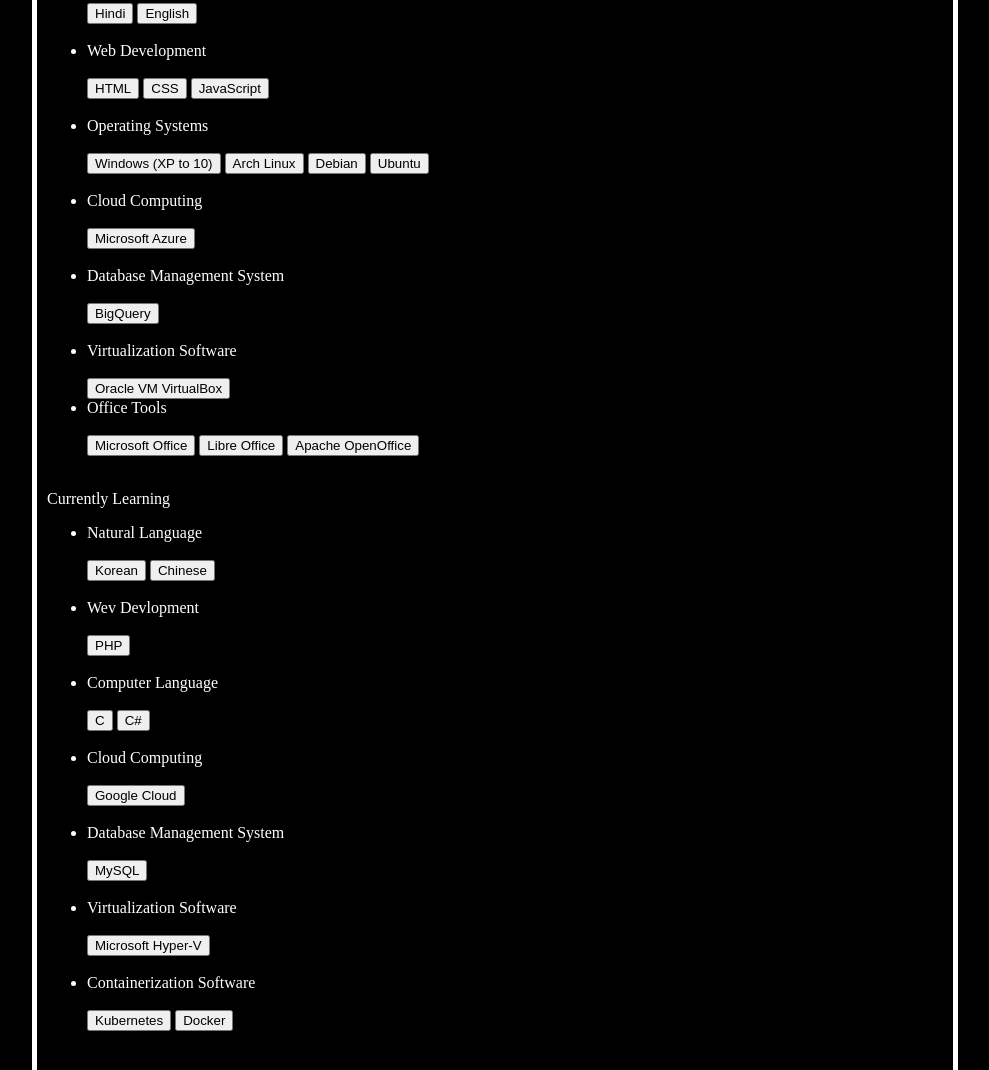
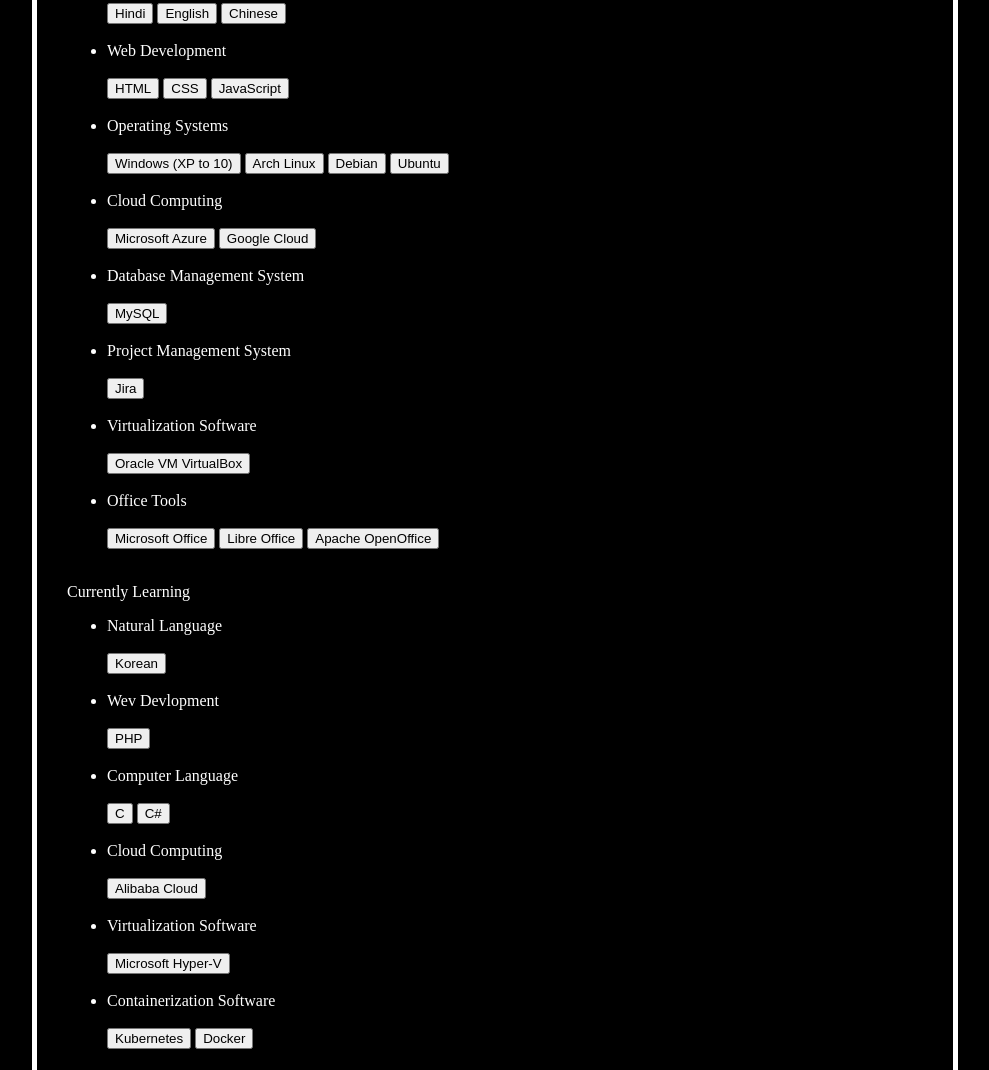
Before and after one commit to vkvbit/vkvbit.tk, a plain HTML site: page about/index.html in a window 1280 px wide. Shown: the part 715-1785 px from the top of the page, without its empty margins (145-1134 px from the left). Drawn offline with Linux system fonts and the light colour scheme.

Commit message:
Update index.html

```diff
--- a/about/index.html
+++ b/about/index.html
@@ -50,6 +50,11 @@
       align-content: center;
       margin-top: 20px;
       margin-bottom: 20px;
+    }
+
+    section {
+      margin-left: 20px;
+      margin-right: 20px;
     }
 
     h3 {
@@ -137,7 +142,8 @@
       <ul>
         <li> Natural Language</li><br>
         <button class="button">Hindi</button>
-        <button class="button">English</button><br><br>
+        <button class="button">English</button>
+        <button class="button">Chinese</button><br><br>
         <li> Web Development</li><br>
         <button class="button">HTML</button>
         <button class="button">CSS</button>
@@ -145,14 +151,17 @@
         <li> Operating Systems</li><br>
         <button class="button">Windows (XP to 10)</button>
         <button class="button">Arch Linux</button>
-         <button class="button">Debian</button>
+        <button class="button">Debian</button>
         <button class="button">Ubuntu</button><br><br>
         <li> Cloud Computing</li><br>
-        <button class="button">Microsoft Azure</button><br><br>
+        <button class="button">Microsoft Azure</button>
+        <button class="button">Google Cloud</button><br><br>
         <li> Database Management System</li><br>
-        <button class="button">BigQuery</button><br><br>
+        <button class="button">MySQL</button><br><br>
+        <li> Project Management System</li><br>
+        <button class="button">Jira</button><br><br>
         <li> Virtualization Software</li><br>
-        <button class="button">Oracle VM VirtualBox</button>
+        <button class="button">Oracle VM VirtualBox</button><br><br>
         <li> Office Tools</li><br>
         <button class="button">Microsoft Office</button>
         <button class="button">Libre Office</button>
@@ -163,25 +172,21 @@
     	Currently Learning
       <ul>
         <li> Natural Language</li><br>
-        <button class="button">Korean</button>
-        <button class="button">Chinese</button><br><br>
+        <button class="button">Korean</button><br><br>
         <li> Wev Devlopment</li><br>
         <button class="button">PHP</button><br><br>
         <li> Computer Language</li><br>
         <button class="button"> C</button>
         <button class="button"> C#</button><br><br>
         <li> Cloud Computing</li><br>
-        <button class="button">Google Cloud</button><br><br>
-        <li> Database Management System</li><br>
-        <button class="button"> MySQL</button><br><br>
+        <button class="button">Alibaba Cloud</button><br><br>
         <li> Virtualization Software</li><br>
         <button class="button"> Microsoft Hyper-V</button><br><br>
         <li> Containerization Software</li><br>
         <button class="button"> Kubernetes</button>
         <button class="button"> Docker</button><br><br>
-        <br><br>
       </ul>
-    </div>
+    </div><br><br>
   </section>
 
 
```
